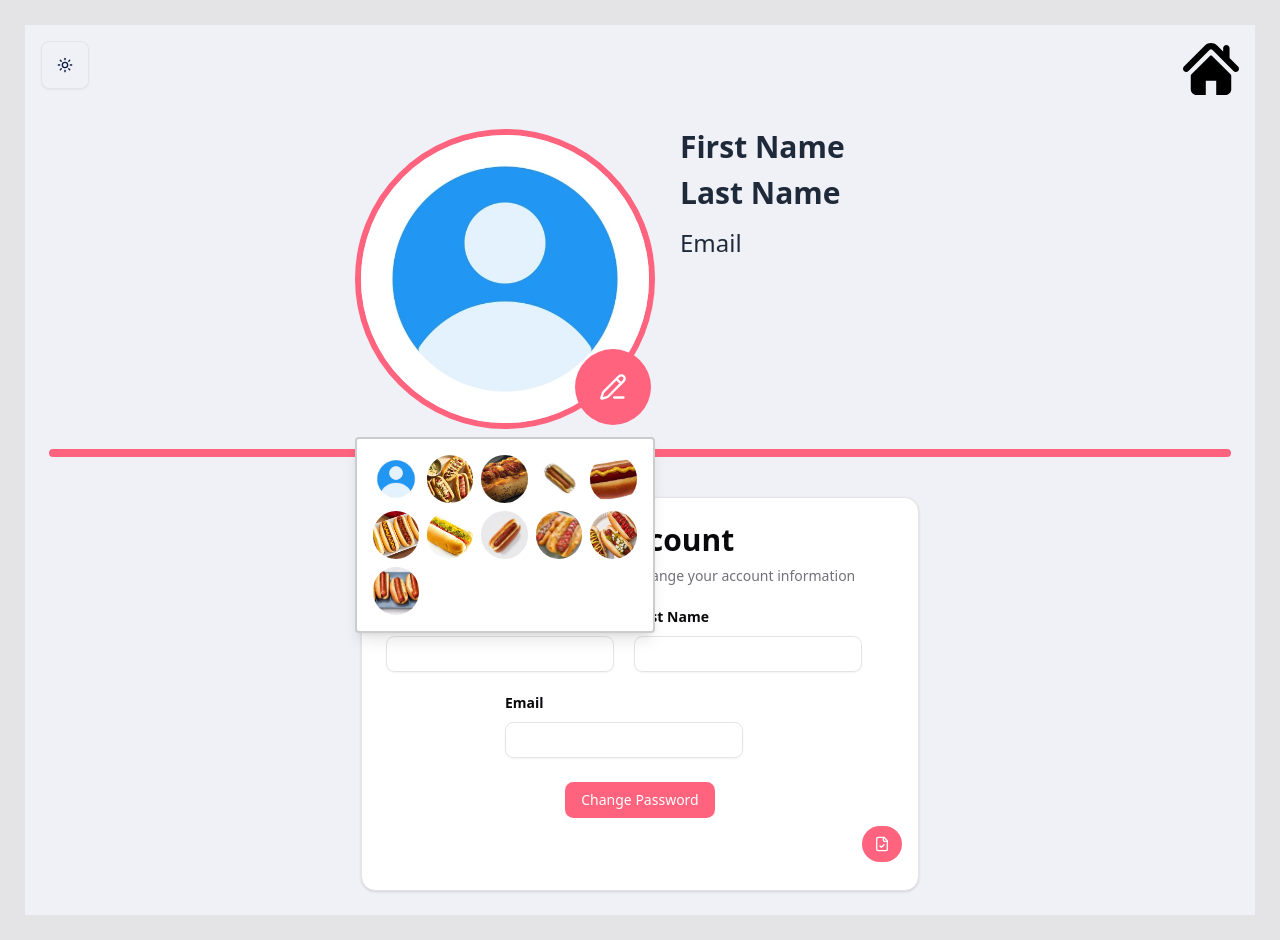
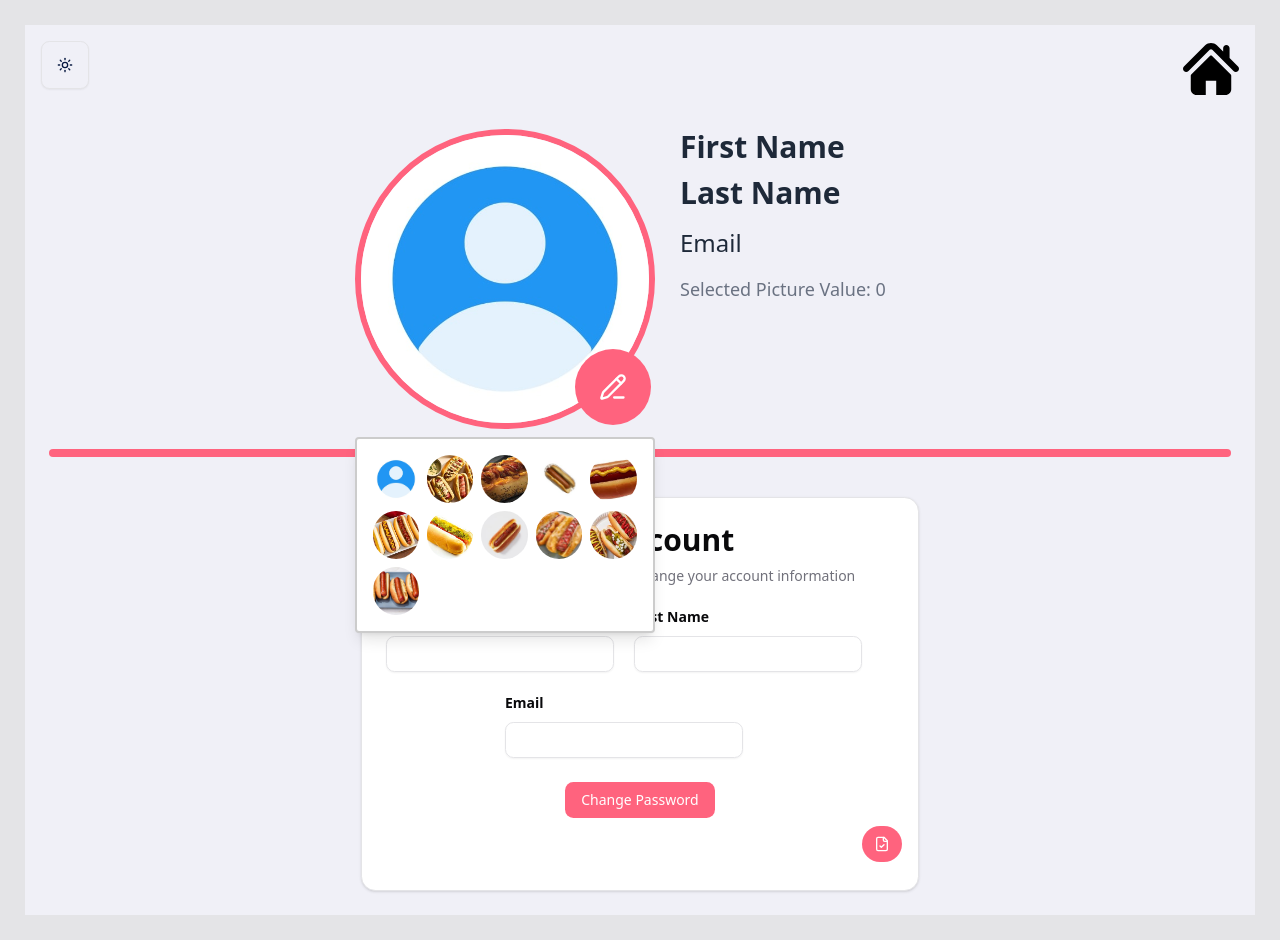
Before and after one commit to jooshwells/mern-group4, a React (Vite) app in the folder frontend/: page /profile in a window 1280 px wide. Both pictures are taken after a click on the element 612 px from the left and 387 px from the top of the page. Built offline with nearby package versions, Linux system fonts and the light colour scheme; no server answers.

Commit message:
Indexed profile pictures for saving use

```diff
--- a/frontend/src/components/PFPTOP.tsx
+++ b/frontend/src/components/PFPTOP.tsx
@@ -14,7 +14,9 @@ function Pfptop() {
   const [lastN, setLastN] = useState("Last Name");
   const [load, setLoad] = useState(true);
   const [showPicOptions, setShowPicOptions] = useState(false);
-  const [selectedPic, setSelectedPic] = useState(profileOptions[0]);
+
+  //save user's selected profile picture index
+  const [selectedIndex, setSelectedIndex] = useState(0);
 
   useEffect(() => {
     const fetchUser = async () => {
@@ -36,11 +38,12 @@ function Pfptop() {
     fetchUser();
   }, []);
 
+  const selectedPic = profileOptions[selectedIndex];
+
   return (
     <div className="flex flex-col w-full md:flex-row gap-10 items-start mt-10">
       {/* Left Column: Profile Picture */}
       <div className="flex flex-col items-center w-full md:w-1/2">
-        {/* Profile picture wrapper */}
         <div className="relative w-[300px] h-[300px] ml-80">
           {load ? (
             <div className="h-full w-full rounded-full bg-gray-300 animate-pulse" />
@@ -64,7 +67,7 @@ function Pfptop() {
             <PencilLine width={28} height={28} className="text-white" />
           </div>
 
-          {/* Profile Selection Grid Overlay */}
+          {/* Profile Selection Grid */}
           {showPicOptions && (
             <div
               className="absolute top-full left-0 mt-2 grid grid-cols-5 gap-2 border-2 p-4 rounded shadow-lg z-50"
@@ -82,8 +85,10 @@ function Pfptop() {
                     theme === "dark" ? "hover:ring-amber-600" : "hover:ring-teal-600"
                   }`}
                   onClick={() => {
-                    setSelectedPic(pic);
+                    setSelectedIndex(index);
+                    console.log(selectedIndex);
                     setShowPicOptions(false);
+                    console.log("Selected picture value:", index);
                   }}
                 />
               ))}
@@ -99,6 +104,11 @@ function Pfptop() {
           <p className="text-gray-800 dark:text-gray-300">{lastN}</p>
         </div>
         <p className="text-2xl text-gray-800 dark:text-gray-300">{eMail}</p>
+
+        {/* Just to show which value is chosen */}
+        <p className="text-lg text-gray-500 dark:text-gray-400">
+          Selected Picture Value: {selectedIndex}
+        </p>
       </div>
     </div>
   );
```
